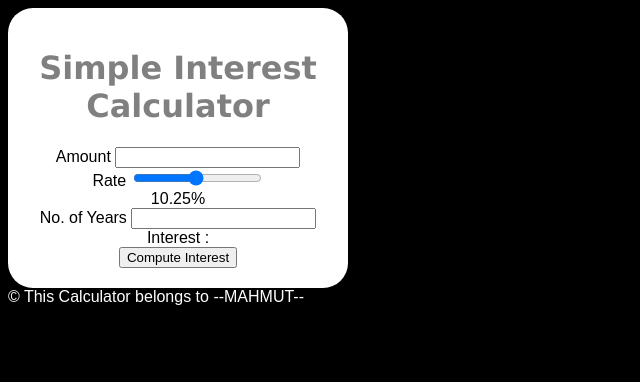
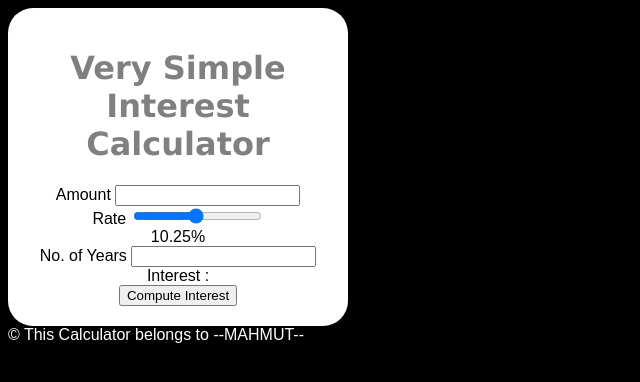
Before and after one commit to mahmutsatilmis/repotest, a plain HTML site: page index.html in a window 1280 px wide. Shown: the whole page, without its empty margins (0-640 px from the left). Drawn offline with Linux system fonts and the light colour scheme.

Commit message:
Header Changed

```diff
--- a/index.html
+++ b/index.html
@@ -9,7 +9,7 @@
     </head>
     <body>
         <div class="maindiv">
-            <h1>Simple Interest Calculator</h1>
+            <h1>Very Simple Interest Calculator</h1>
             Amount <input type="number"  id="principal">  <br/>
 
             Rate <input type="range" min="1" max="20" value="10.25" step="0.25"  id="rate" onchange="updateRate()">  <br/>
```
